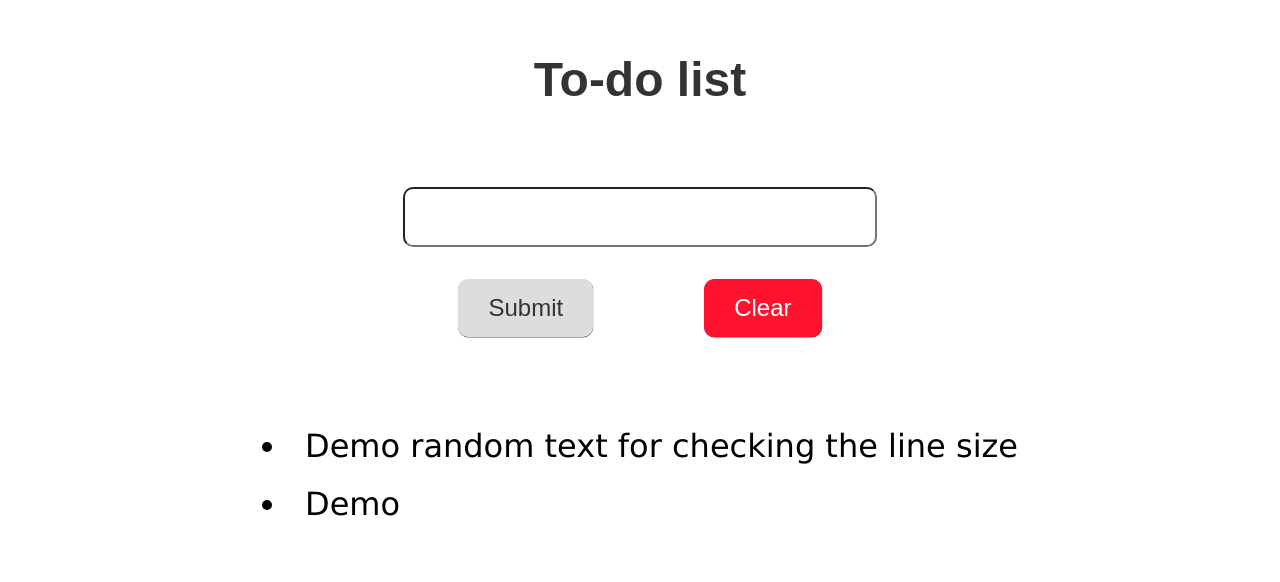
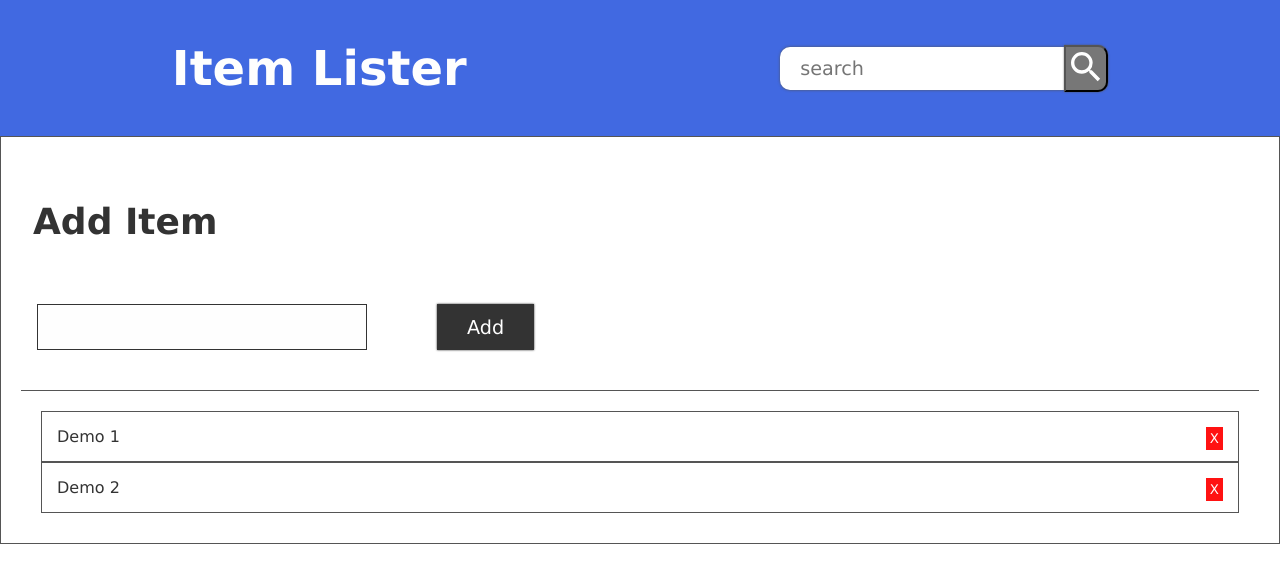
Before and after one commit to mayankjamwal/myTodoApp, a plain HTML site: page index.html in a window 1280 px wide. Drawn offline with Linux system fonts and the light colour scheme.

Commit message:
Made changes

```diff
--- a/css/style.css
+++ b/css/style.css
@@ -2,84 +2,144 @@
     padding: 0;
     margin: 0;
     box-sizing: border-box;
+    font-family:Verdana, Geneva, Tahoma, sans-serif;
 }
 
-.container{
+nav{
+    display:flex;
+    justify-content: space-around;
+    padding: 40px 20px;
+    align-items: center;
+    background-color: royalblue;
+    flex-wrap: nowrap;
+    gap: 10px;
+    position: sticky;
+    top:0;
+}
+
+.header{
+    font-size: 2rem;
+    color: #fefefe;
+    /* flex:1; */
+}
+
+.search{
+    display: flex;
+    align-items: center;
+    justify-content: space-between;
+    flex-wrap: nowrap;
+    flex-direction: row;
+
+}
+
+#search{
+    font-size: 1.2rem;
+    padding:10px 20px;
+    border: none;
+    border-radius: 10px 0px 0px 10px;
+    box-shadow: 0.2px 0.1px 3px #555;
+    transition: background-color 0.3s ease-in-out;
+}
+#search:hover{
+    background-color: #eee;
+}
+
+.search-btn{
+    border-radius: 0px 10px 10px 0px;
+    background-color: #777;
+    box-shadow: 0.2px 0.1px 2px #555;
+    transition: background-color 0.3s ease-in-out;
+}
+.search-btn:hover{
+    cursor: pointer;
+    background-color: #333;
+}
+
+.search-btn svg{
+    width: 40px;
+    height: 40px;
+    color: white;
+}
+
+main{
     display: flex;
     flex-direction: column;
-    align-items: center;
-    padding: 20px;
-    margin:2rem;
-    gap: 5rem;
-    height: 100vh;
+    justify-content: flex-start;
+    align-items:center;
+    border: 0.5px solid #555;
+    gap: 30px;
 }
 
-.heading{
-    font-size: 3rem;
-    font-weight: 800;
-    font-family: Arial, Helvetica, sans-serif;
+.main-header{
+    font-size: 1.5rem;
+    color: #333;
+    align-self: flex-start;
+    margin-top: 4rem;
+    margin-left: 2rem;
+}
+
+.add-item-input{
+    display: flex;
+    gap: 50px;
+    align-self: flex-start;
+    flex-wrap: nowrap;
+    margin-left: 1rem;
+    margin-top: 2rem;
+}
+#input{
+
+    font-size: 1.3rem;
+    padding: 10px 30px;
+    margin: 0px 20px;
+    border: 0.2px solid #333;
+    background-color: #fefefe;
+}
+
+.input-btn{
+    padding: 0px 30px;
+    font-size: 1.2rem;
+    color: #fefefe;
+    background-color: #333;
+    border: none;
+    box-shadow: 0.1px 0.1px 2px #333;
+}
+.input-btn:hover{
+    cursor: pointer;
+    color: #fff;
+}
+
+.list-item{
+
+    width: 100%;
+    display: flex;
+    flex-direction: column;
+    gap: 10px;
+    justify-content: center;
+    margin: 0px 20px;
+}
+
+.un-list{
+    border-top: 0.1px solid #555;
+    list-style: none;
+    padding: 20px;
+    margin: 10px 20px;
+}
+
+li{
+    border: 0.05px solid #555;
+    padding: 15px;
+    font-size: 1rem;
     color: #333;
 }
 
-.second-container{
-    display: flex;
-    flex-direction: column;
-    gap: 2rem;
-    justify-content: center;
-}
-
-.userText{
-    padding: 20px 80px;
-    border-radius: 10px;
-    height: 60px;
-    font-size: 1.5rem;
-    width: 100%;
-}
-
-.container-btn{
-    display: flex;
-    flex-direction: row;
-    justify-content: space-around;
-}
-
-.btn{
-    padding: 15px 30px;
-    font-size: 1.5rem;
-    color: #333;
-    border-radius: 10px;
-    border:none;
-    box-shadow: 0.2px 0.5px #555;
-}
-.btn:hover{
-    cursor: pointer;
-}
-
-.btn.submit{
-    background-color: #ddd;
-    color:#333;
-}
-.btn.clear{
-    background-color: #ff122e;
-    color: white;
+.delete-btn{
+    float: right;
+    padding: 4px;
+    background-color: #ff1212;
+    color: #fefefe;
     border: none;
 }
-
-.ul-list{
-    display: flex;
-    flex-direction: column;
-    justify-content: flex-start;
-    padding: 0;
-    margin: 0;
-    border-radius: 20px;
-    list-style-type:disc;
-    list-style-position: inside;
-    flex-wrap: wrap;
+.delete-btn:hover{
+    cursor: pointer;
+    color: #fff;
 }
-
-li{
-    padding: 10px 150px;
-    font-size: 2rem;
-    font-family: Verdana, Geneva, Tahoma, sans-serif;
-    text-align: left;
-
-}
--- a/index.html
+++ b/index.html
@@ -12,18 +12,30 @@
 
 <body>
     <div class="container">
-        <h1 class="heading">To-do list</h1>
-        <div class="second-container">
-        <input type="text" class="userText" />
-        <div class="container-btn">
-        <button class="btn submit">Submit</button>
-        <button class="btn clear">Clear</button>
-        </div>
-    </div>
-        <ul class="ul-list">
-            <li>Demo random text for checking the line size</li>
-            <li>Demo</li>
-        </ul>
+        <nav>
+            <div class="header">
+                <h1>Item Lister</h1>
+            </div>
+            <div class="search">
+                <input type="text" name="search" id="search" placeholder="search">
+                <button class="search-btn"><svg xmlns="http://www.w3.org/2000/svg" viewBox="0 0 24 24"><path fill="currentColor" d="M15.5 14h-.79l-.28-.27A6.471 6.471 0 0 0 16 9.5A6.5 6.5 0 1 0 9.5 16c1.61 0 3.09-.59 4.23-1.57l.27.28v.79l5 4.99L20.49 19l-4.99-5zm-6 0C7.01 14 5 11.99 5 9.5S7.01 5 9.5 5S14 7.01 14 9.5S11.99 14 9.5 14z"/></svg></button>
+            </div>
+        </nav>
+        <main>
+            <div class="main-header">
+                <h2>Add Item</h2>
+            </div>
+            <div class="add-item-input">
+                <input type="text" name="input" id="input">
+                <button class="input-btn">Add</button>
+            </div>
+            <div class="list-item">
+                <ul class="un-list" id="list-1">
+                    <li class="item-1">Demo 1 <button class="delete-btn button-1">X</button></li>
+                    <li class="item-2">Demo 2 <button class="delete-btn button-2">X</button></li>
+                </ul>
+            </div>
+        </main>
     </div>
 </body>
 
--- a/js/main.js
+++ b/js/main.js
@@ -1,31 +1,26 @@
-console.log("runn...");
-const submitBtn = document.getElementsByClassName("submit")[0];
-const clearBtn = document.getElementsByClassName("clear")[0];
-const userInput = document.getElementsByClassName("userText")[0];
-const head = document.getElementsByClassName("heading")[0];
-// console.log(head);
-// console.log(submitBtn);
-
-submitBtn.addEventListener("click",submitUserData);
-clearBtn.addEventListener("click",clearUserData);
+const addBtn = document.getElementsByClassName("input-btn")[0];
+addBtn.addEventListener('click',addItem);
 
 
-function submitUserData(){
-  const li = document.createElement('li');
-  li.textContent = userInput.value;
-  const ul = document.querySelector('.ul-list');
-  ul.appendChild(li);
-  userInput.value = '';
+
+function addItem(e){
+
+    e.preventDefault();
+    const list = document.getElementById("list-1");
+    const listItem = document.createElement('li');
+    listItem.className = `item-${x}`;
+    const text = document.getElementById("input").value;
+    listItem.innerHTML = text;
+    list.appendChild(listItem);
+
+    //create Deletebutton
+    const deleteBtn = document.createElement("button");
+    deleteBtn.className = "delete-btn";
+    console.log(listItem);
+    deleteBtn.innerHTML = "X";
+    listItem.appendChild(deleteBtn);
 }
 
-function clearUserData(){
-    const li = document.querySelector("li");
-    userInput.value = '';
-    if(li){
-        li.remove();
-    }
-    else{
-        console.error("Error: No list Item is present.");
-    }
-
+function deleteItem(e){
+    console.log(e.target);
 }
```
